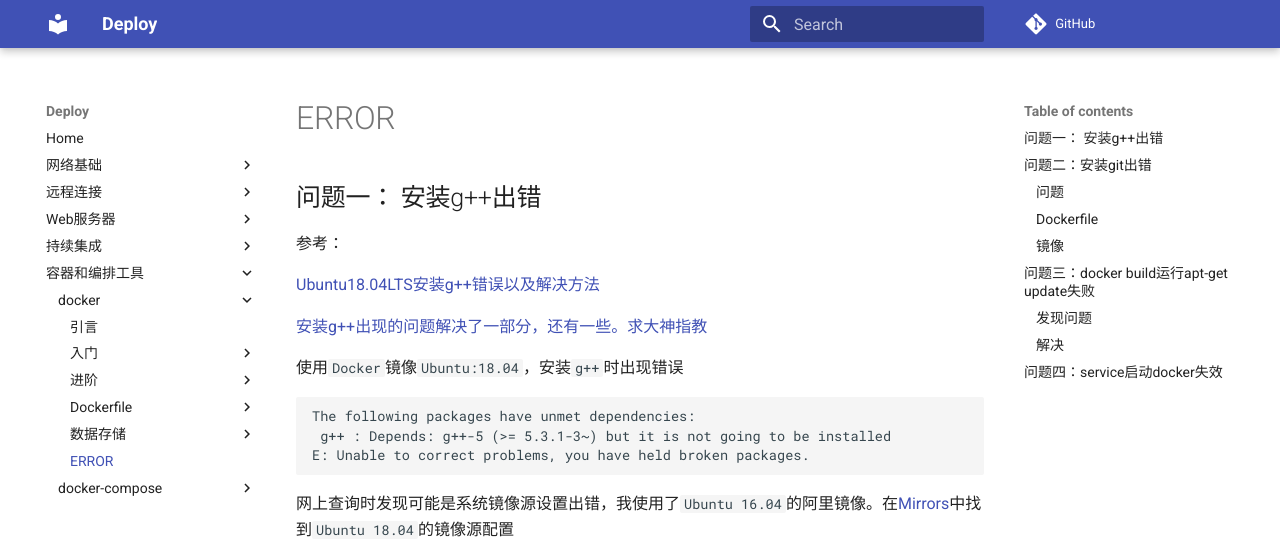
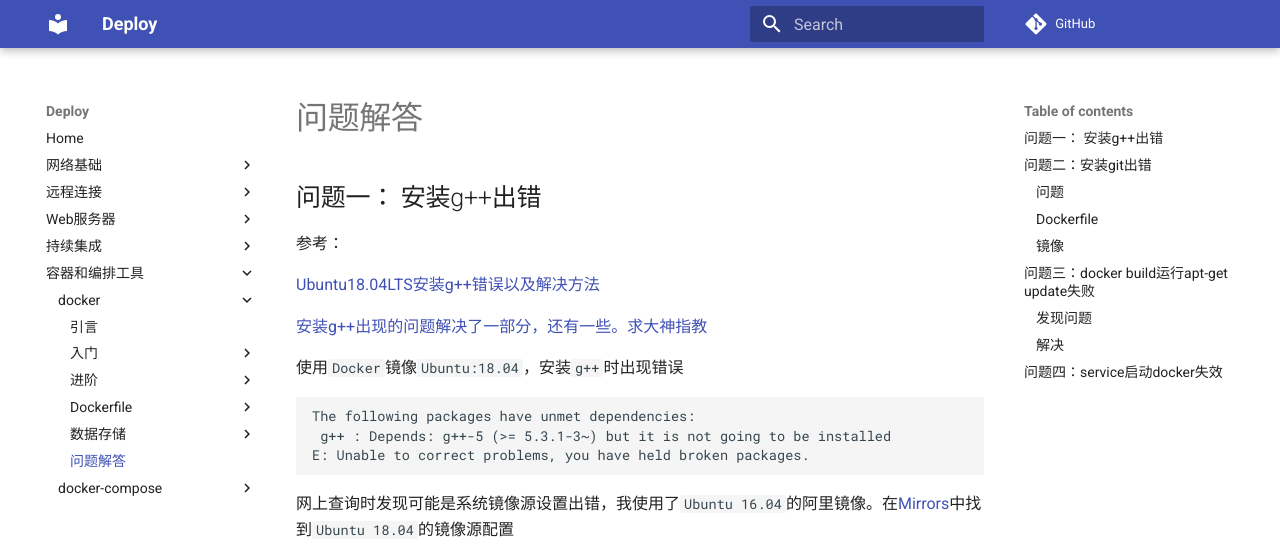
Before and after one commit to ZJDoc/Deploy, an MkDocs documentation site: the page built from docs/docker/troubleshooting.md, in a window 1280 px wide and 900 px high. Shown: the top 557 px of the window. Built offline with MkDocs 1.6.1 and Material for MkDocs 9.7.7, drawn with Linux system fonts in a browser that asks for light colours; comment, search, counter and statistics services are not loaded.

Commit message:
docs(error): change error.md -> troubleshotting.md

```diff
--- a/docs/docker/error.md
+++ b/docs/docker/troubleshooting.md
@@ -1,5 +1,5 @@
 
-# ERROR
+# 问题解答
 
 ## 问题一： 安装g++出错
 
--- a/mkdocs.yml
+++ b/mkdocs.yml
@@ -83,7 +83,7 @@ nav:
             - 添加私钥缓存: ssh/advanced/添加私钥缓存.md
             - '[ssh-agent]代理设置': ssh/advanced/ssh-agent-代理设置.md
             - '[SSH -L]端口转发': ssh/advanced/端口转发.md
-        - ERROR: ssh/error.md
+        - 问题解答: ssh/troubleshooting.md
     - Web服务器:
       - Tomcat:
         - 关于Tomcat: tomcat/关于Tomcat.md
@@ -157,7 +157,7 @@ nav:
         #     - index: docker/gui/index.md
         #     - WPS: docker/gui/wps.md
         #     - '[Docker]GUI最佳实践': docker/gui/最佳实践.md
-        - ERROR: docker/error.md
+        - 问题解答: docker/troubleshooting.md
       - docker-compose:
         - '[译]Docker Compose概述': compose/译-docker-compose概述.md
         - Compose安装: compose/compose安装.md
```
Also changed, not shown: docs/ssh/troubleshooting.md (renamed from docs/ssh/error.md, +1 -1 lines).
